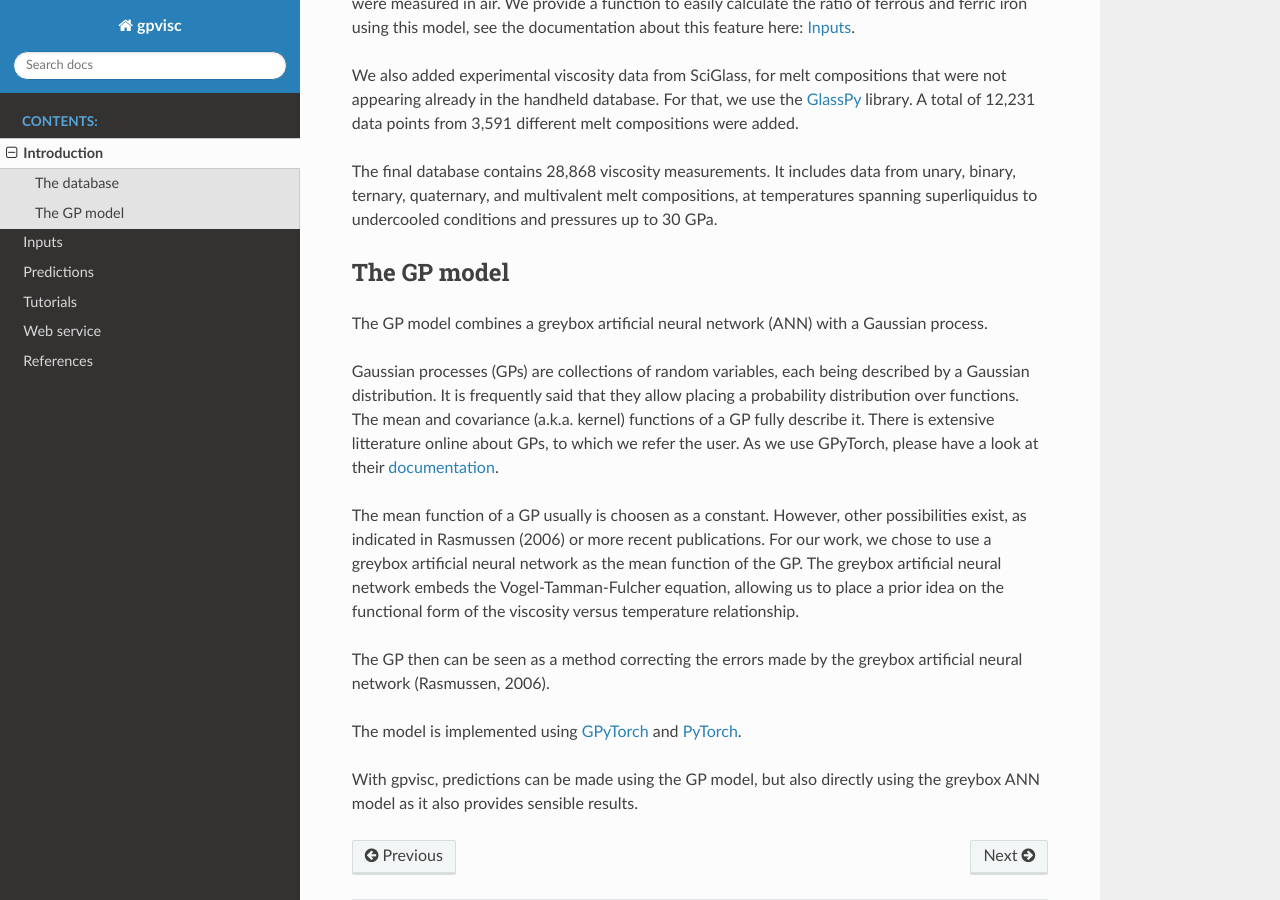
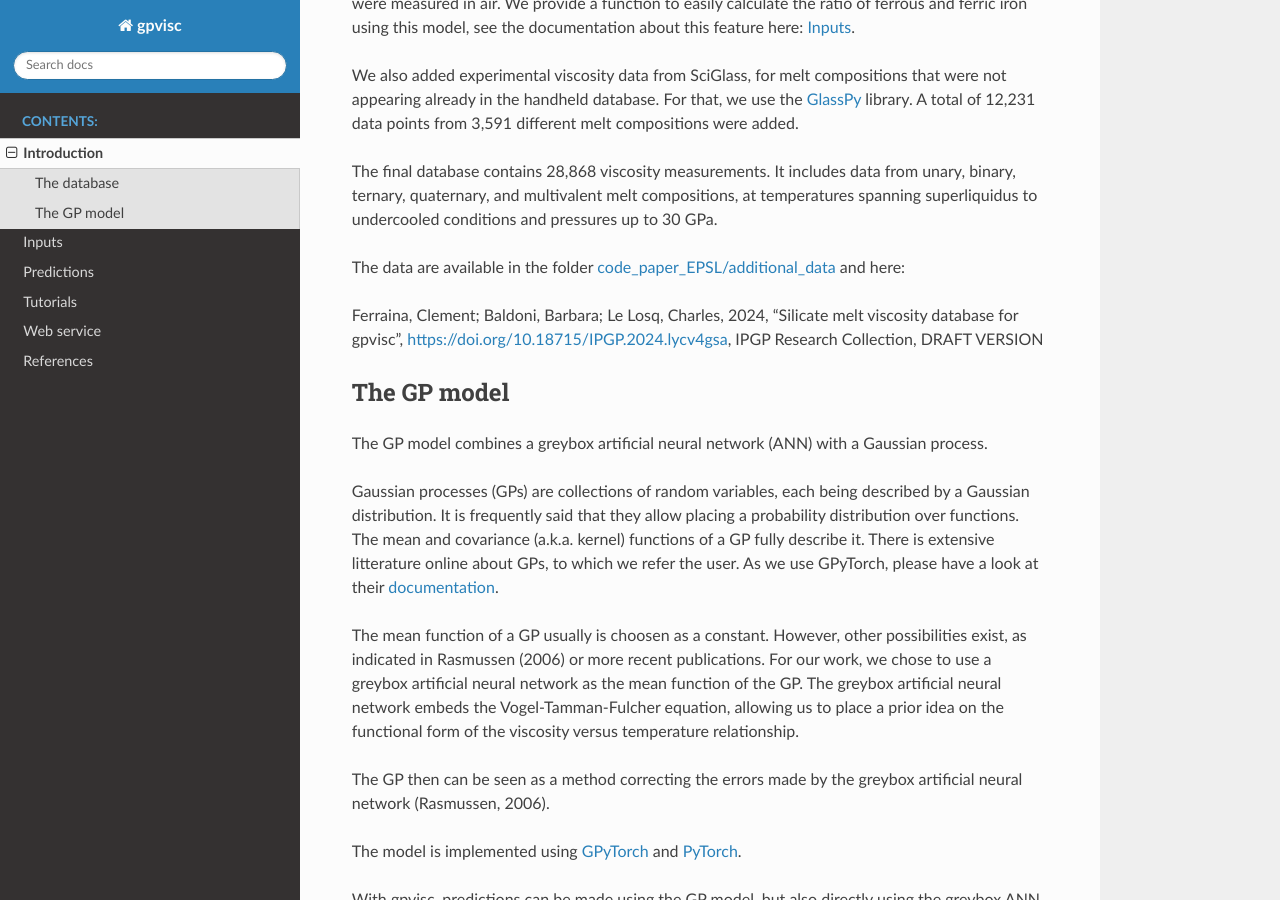
Before and after one commit to charlesll/gpvisc, a Sphinx documentation site: the page built from docs/source/introduction.rst, in a window 1280 px wide and 900 px high, scrolled down 728 px. Built offline with Sphinx 7.4.7 and the Read the Docs theme 2.0.0, drawn with Linux system fonts in a browser that asks for light colours.

Commit message:
Update doc and database

```diff
--- a/docs/source/introduction.rst
+++ b/docs/source/introduction.rst
@@ -18,6 +18,10 @@ We also added experimental viscosity data from SciGlass, for melt compositions t
 
 The final database contains 28,868 viscosity measurements. It includes data from unary, binary, ternary, quaternary, and multivalent melt compositions, at temperatures spanning superliquidus to undercooled conditions and pressures up to 30 GPa.
 
+The data are available in the folder `code_paper_EPSL/additional_data <https://github.com/charlesll/gpvisc/tree/master/code_paper_EPSL/additional_data>`_ and here:
+
+Ferraina, Clement; Baldoni, Barbara; Le Losq, Charles, 2024, "Silicate melt viscosity database for gpvisc", `https://doi.org/10.18715/IPGP.2024.lycv4gsa <https://doi.org/10.18715/IPGP.2024.lycv4gsa>`_, IPGP Research Collection, DRAFT VERSION
+
 The GP model
 ------------
 
--- a/docs/source/references.rst
+++ b/docs/source/references.rst
@@ -1,5 +1,7 @@
 References
 ============
+
+Ferraina, Clement; Baldoni, Barbara; Le Losq, Charles, 2024, "Silicate melt viscosity database for gpvisc", `https://doi.org/10.18715/IPGP.2024.lycv4gsa <https://doi.org/10.18715/IPGP.2024.lycv4gsa>`_, IPGP Research Collection, DRAFT VERSION
 
 Le Losq C., Ferraina C., Boukaré C.E., Sossi P. (2024) A generalist machine learning model of aluminosilicate melt viscosity: application for exploring the surface properties of the *55 Cancri e* magma ocean. ArXiV TO ADD
 
```
